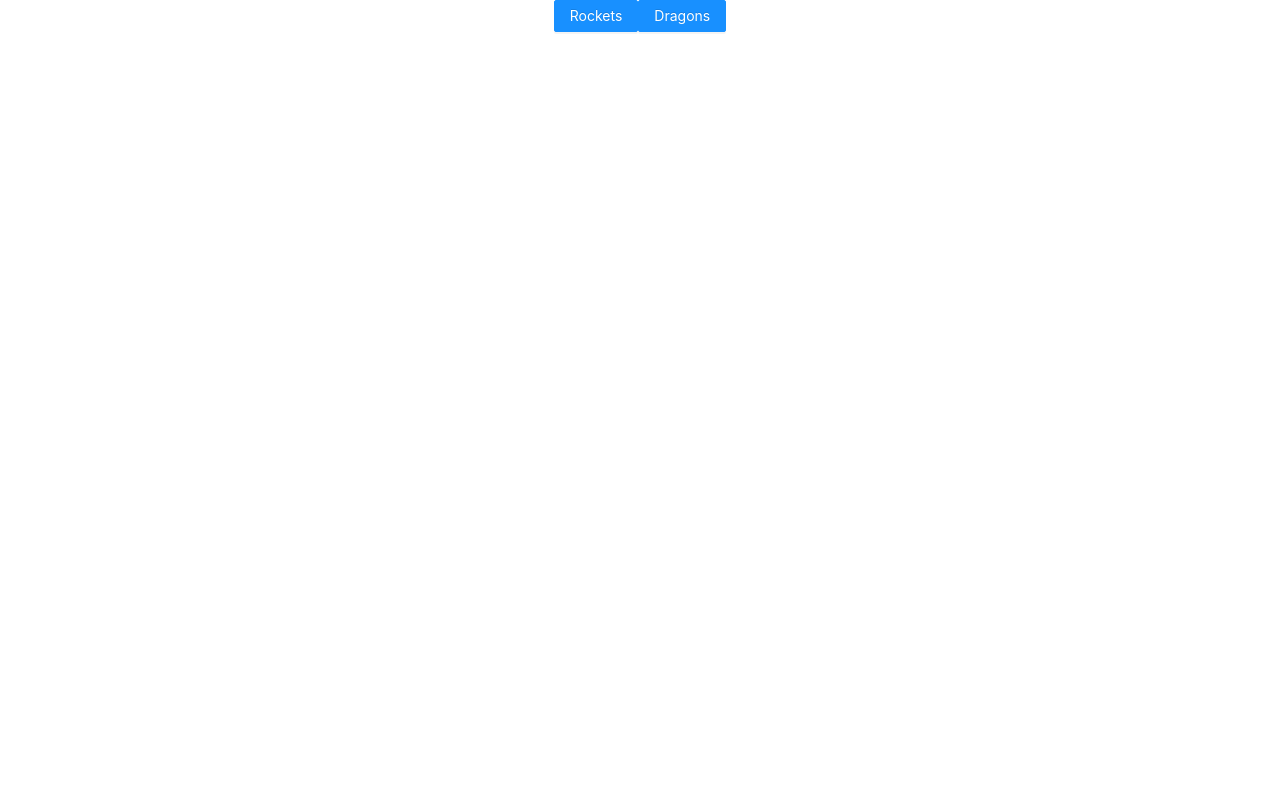
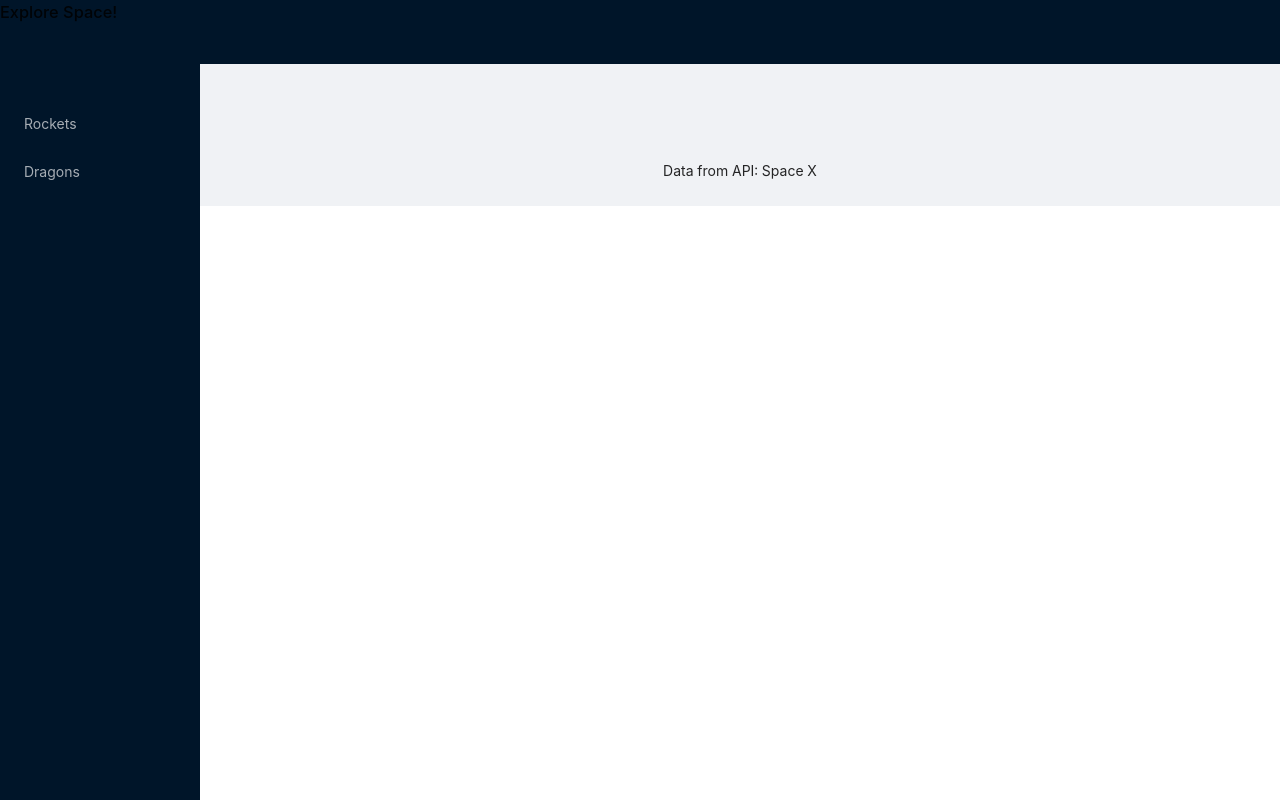
Before and after one commit to KG700/explore-space, a React (Create React App) app: page / in a window 1280 px wide. Built offline with nearby package versions, Linux system fonts and the light colour scheme.

Commit message:
Added layout to App using antd

```diff
--- a/src/containers/App.css
+++ b/src/containers/App.css
@@ -1,40 +1,9 @@
 @import '~antd/dist/antd.css';
 
-.App {
-  text-align: center;
+ul {
+  list-style-type: none;
 }
 
-.App-logo {
-  height: 40vmin;
-  pointer-events: none;
+.logo-container {
+ height: 100px;
 }
-
-@media (prefers-reduced-motion: no-preference) {
-  .App-logo {
-    animation: App-logo-spin infinite 20s linear;
-  }
-}
-
-.App-header {
-  background-color: #282c34;
-  min-height: 100vh;
-  display: flex;
-  flex-direction: column;
-  align-items: center;
-  justify-content: center;
-  font-size: calc(10px + 2vmin);
-  color: white;
-}
-
-.App-link {
-  color: #61dafb;
-}
-
-@keyframes App-logo-spin {
-  from {
-    transform: rotate(0deg);
-  }
-  to {
-    transform: rotate(360deg);
-  }
-}
--- a/src/containers/App.tsx
+++ b/src/containers/App.tsx
@@ -7,8 +7,12 @@ import * as actionCreators from '../store/actions';
 import { IState } from '../store/reducer';
 import SpaceShipList from '../components/SpaceShipList';
 import SpaceShipDetails from '../components/SpaceShipDetails/SpaceShipDetails';
-import { Button } from 'antd';
+import { Button, Row, Col } from 'antd';
+import { Layout, Menu } from 'antd';
+
 import './App.css';
+
+const { Header, Content, Footer, Sider } = Layout;
 
 type Props = {
   showRockets: () => void,
@@ -20,12 +24,37 @@ class App extends Component<Props> {
   render () {
 
     return (
-      <div className="App">
-        <Button type="primary" onClick={this.props.showRockets}>Rockets</Button>
-        <Button type="primary" onClick={this.props.showDragons}>Dragons</Button>
-        <SpaceShipList />
-        <SpaceShipDetails />
-      </div>
+      <Layout>
+    <Sider
+      style={{
+        overflow: 'auto',
+        height: '100vh',
+        position: 'fixed',
+        left: 0,
+      }}
+    >
+      {/* <div className="logo" /> */}
+      <div className="logo-container"><h1>Explore Space!</h1></div>
+      <Menu theme="dark" mode="inline" defaultSelectedKeys={['4']}>
+        <Menu.Item key="1" onClick={this.props.showRockets}>
+          Rockets
+        </Menu.Item>
+        <Menu.Item key="2" onClick={this.props.showDragons}>
+          Dragons
+        </Menu.Item>
+      </Menu>
+    </Sider>
+    <Layout className="site-layout" style={{ marginLeft: 200 }}>
+      <Header className="site-layout-background" style={{ padding: 0 }} />
+      <Content style={{ margin: '24px 16px 0', overflow: 'initial' }}>
+        <div className="site-layout-background" style={{ padding: 24, textAlign: 'center' }}>
+          <SpaceShipList />
+        </div>
+      </Content>
+      <Footer style={{ textAlign: 'center' }}>Data from API: Space X</Footer>
+    </Layout>
+  </Layout>
+
     );
   }
 }
--- a/src/index.css
+++ b/src/index.css
@@ -1,4 +1,4 @@
-body {
+/* body {
   margin: 0;
   font-family: -apple-system, BlinkMacSystemFont, 'Segoe UI', 'Roboto', 'Oxygen',
     'Ubuntu', 'Cantarell', 'Fira Sans', 'Droid Sans', 'Helvetica Neue',
@@ -10,4 +10,4 @@ body {
 code {
   font-family: source-code-pro, Menlo, Monaco, Consolas, 'Courier New',
     monospace;
-}
+} */
```
